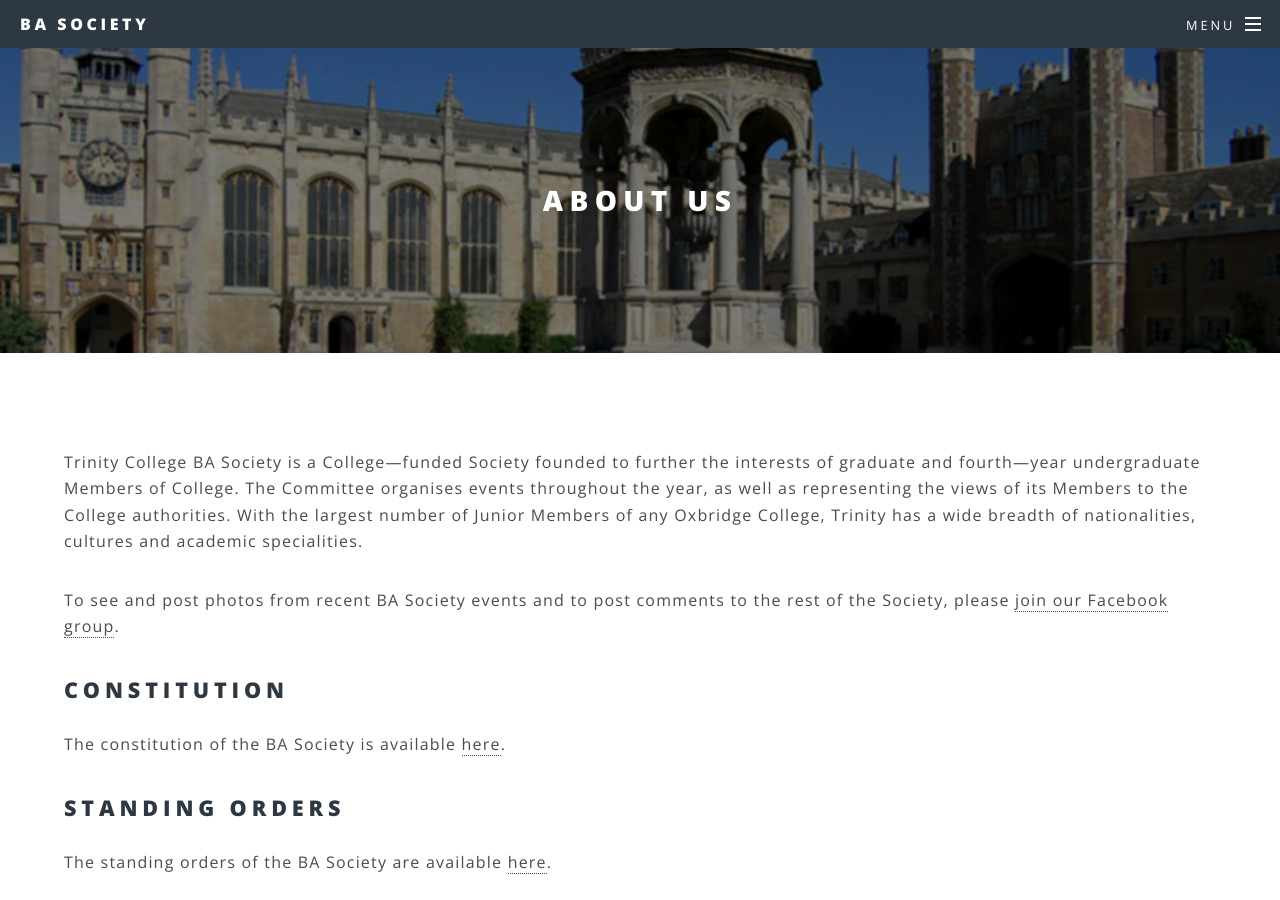
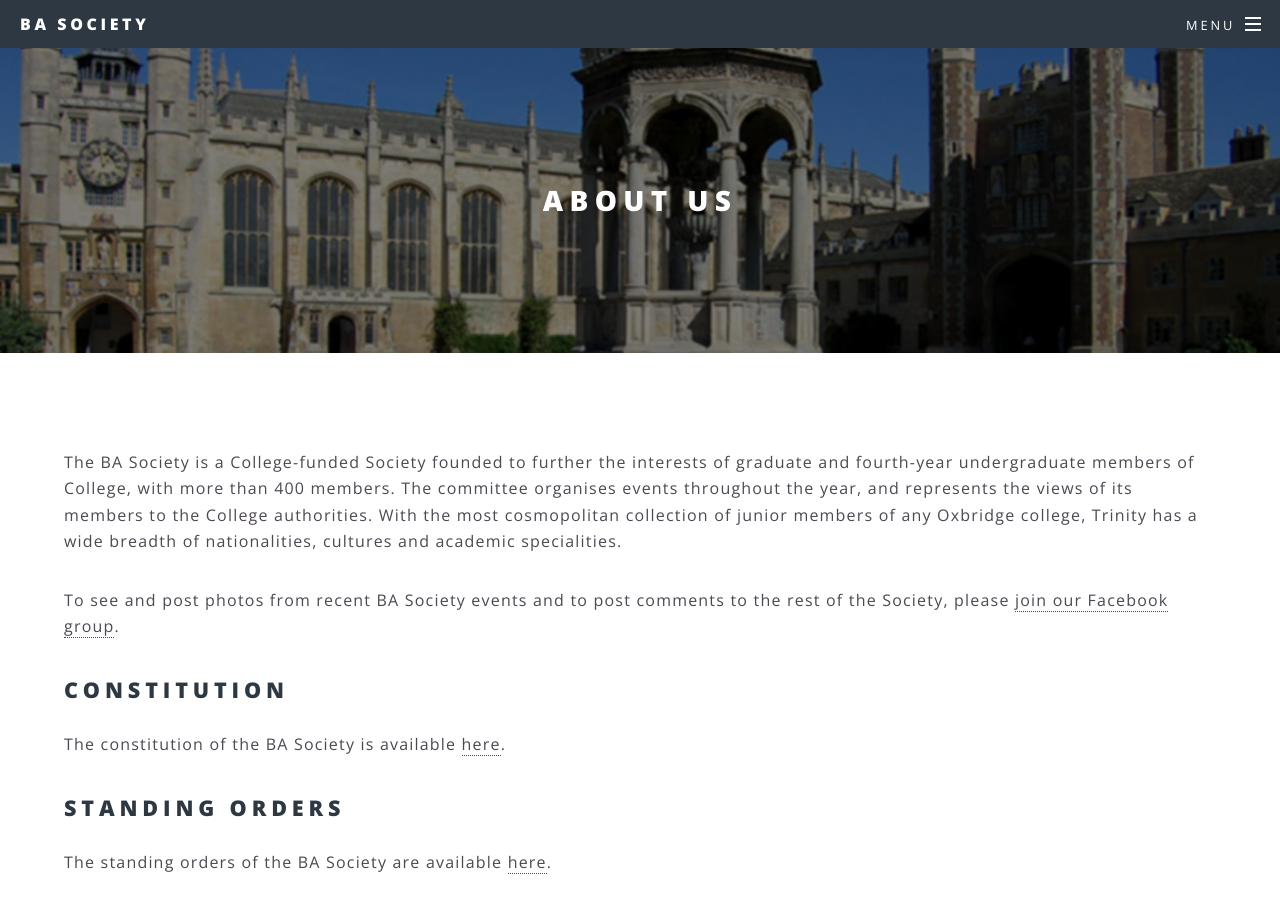
Before and after one commit to TrinityBASociety/trinitybasociety.github.io, a Jekyll site: the page built from about-us/index.md, in a window 1280 px wide and 900 px high. Built offline with Jekyll 4.4.1, drawn with Linux system fonts in a browser that asks for light colours.

Commit message:
Update about us spiel

```diff
--- a/about-us/index.md
+++ b/about-us/index.md
@@ -6,7 +6,7 @@
 order: 1
 ---
 
-Trinity College BA Society is a College—funded Society founded to further the interests of graduate and fourth—year undergraduate Members of College. The Committee organises events throughout the year, as well as representing the views of its Members to the College authorities. With the largest number of Junior Members of any Oxbridge College, Trinity has a wide breadth of nationalities, cultures and academic specialities.
+The BA Society is a College-funded Society founded to further the interests of graduate and fourth-year undergraduate members of College, with more than 400 members. The committee organises events throughout the year, and represents the views of its members to the College authorities. With the most cosmopolitan collection of junior members of any Oxbridge college, Trinity has a wide breadth of nationalities, cultures and academic specialities.
 
 To see and post photos from recent BA Society events and to post comments to the rest of the Society, please [join our Facebook group](https://www.facebook.com/groups/2204129196/).
 
--- a/index.html
+++ b/index.html
@@ -28,7 +28,7 @@
 	<div class="inner">
 		<header class="major">
 			<h2>The BA Society is the Graduate Society of Trinity College</h2>
-			<p>The BA Society is a College-funded Society founded to further the interests of graduate and fourth-year undergraduate members of College. The committee organises events throughout the year, and represents the views of its members to the College authorities. With the most cosmopolitan collection of junior members of any Oxbridge college, Trinity has a wide breadth of nationalities, cultures and academic specialities.</p>
+			<p>The BA Society is a College-funded Society founded to further the interests of graduate and fourth-year undergraduate members of College, with more than 400 members. The committee organises events throughout the year, and represents the views of its members to the College authorities. With the most cosmopolitan collection of junior members of any Oxbridge college, Trinity has a wide breadth of nationalities, cultures and academic specialities.</p>
 		</header>
 		<ul class="icons major">
 			<li><a href="http://trin-hosts.trin.cam.ac.uk/ba_society/ba_docs/2015-2016/Term_cards/Easter2016.pdf" target="_blank"><span class="icon fa-calendar major"><span class="label">Calendar</span></span></a></li>
```
